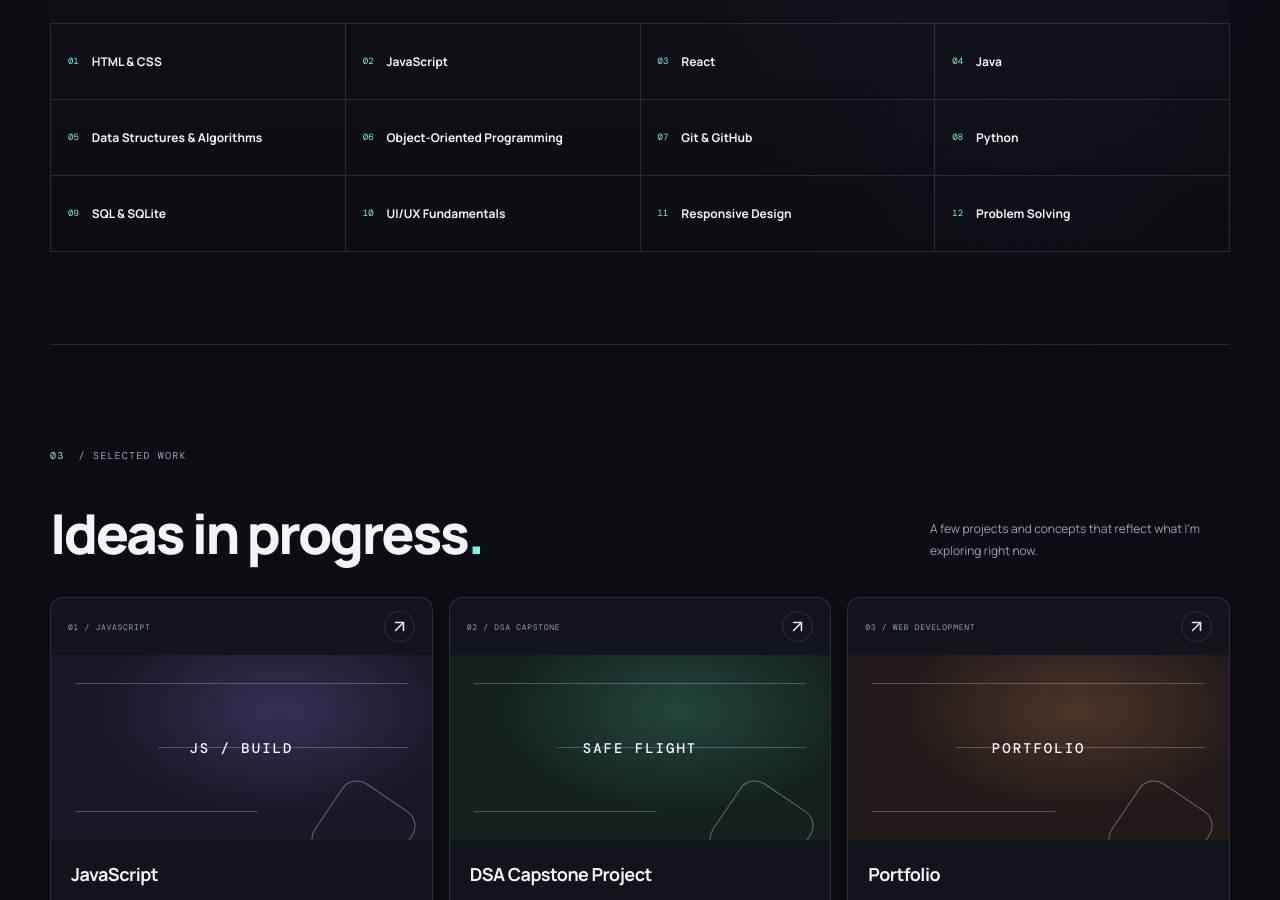
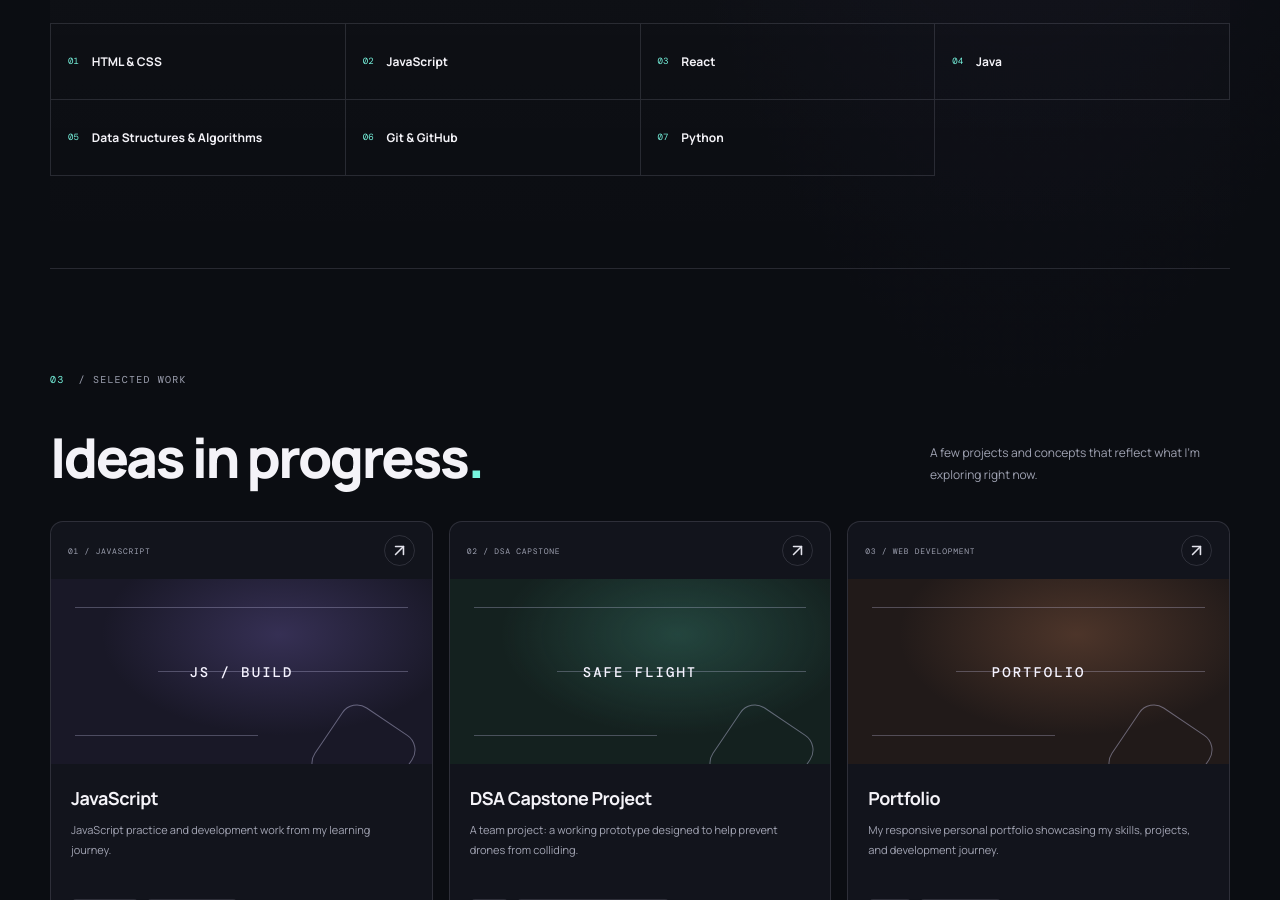
Before and after one commit to Rudheer09/Rudheer-Portfolio, a React (Vite) app: page / in a window 1280 px wide. Shown: the part 1540-2440 px from the top of the page. Built offline with nearby package versions, Linux system fonts and the light colour scheme.

Commit message:
Update App.jsx

```diff
--- a/src/App.jsx
+++ b/src/App.jsx
@@ -7,7 +7,7 @@ const projects = [
   { n: '02', type: 'DSA CAPSTONE', title: 'DSA Capstone Project', desc: 'A team project: a working prototype designed to help prevent drones from colliding.', tags: ['Java', 'Data structures & algorithms'], mark: 'SAFE FLIGHT', color: 'mint', url: 'https://github.com/Rudheer09/Team-3-DSA-Capstone-Project' },
   { n: '03', type: 'WEB DEVELOPMENT', title: 'Portfolio', desc: 'My responsive personal portfolio showcasing my skills, projects, and development journey.', tags: ['React', 'Responsive UI'], mark: 'PORTFOLIO', color: 'peach', url: 'https://github.com/Rudheer09/Rudheer-Portfolio' },
 ]
-const skills = ['HTML & CSS', 'JavaScript', 'React', 'Java', 'Data Structures & Algorithms', 'Object-Oriented Programming', 'Git & GitHub', 'Python', 'SQL & SQLite', 'UI/UX Fundamentals', 'Responsive Design', 'Problem Solving']
+const skills = ['HTML & CSS', 'JavaScript', 'React', 'Java', 'Data Structures & Algorithms', 'Git & GitHub', 'Python']
 
 function App() {
   const [copied, setCopied] = useState(false)
```
